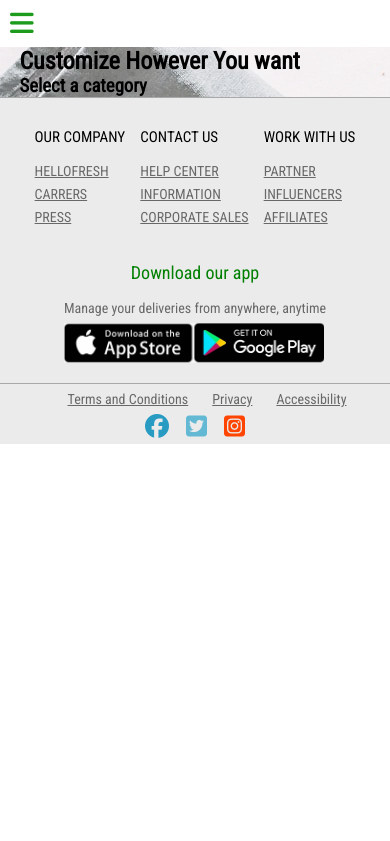
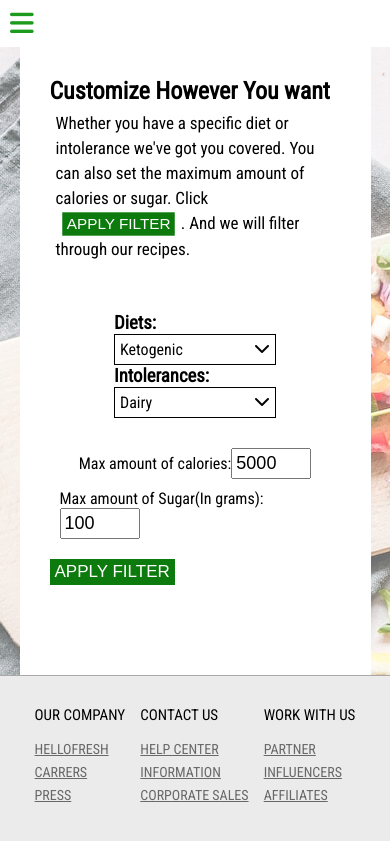
Before and after one commit to Aariq123/modaHou, a React (Create React App) app: page /plans in a window 390 px wide. Shown: the top 841 px of the page. Built offline with nearby package versions, Linux system fonts and the light colour scheme.

Commit message:
6th commit

```diff
--- a/src/components/plans.js
+++ b/src/components/plans.js
@@ -1,33 +1,148 @@
+import { useState } from "react";
+import { diets, intolerances } from "../data";
+import { Context } from "../context/context";
+import { useContext, useEffect } from "react";
+import FoodArray from "./foodArray";
+import Pagination from "./pagination";
+
+
 const Plans = () => {
+    const { key1 } = useContext(Context)
 
-    const key = 'c4ae699af1b04d06840dc3d688d40007'
+    const [ dietName, setDietName ] = useState('ketogenic')
+    const [ intoleranceName, setIntoleranceName ] = useState('dairy')
+    const [ maxCal, setMaxCal ] = useState(5000)
+    const [ maxSugar, setMaxSugar ] = useState(100)
+    const [ dietDropDown, setDietDropDown ] = useState(false)
+    const [ intoleranceDropDown, setIntoleranceDropDown ] = useState(false)
+    const [ loading, setLoading ] = useState(false);
+    const [ foodArray, setFoodArray ] = useState([])
+    const [ displayArray, setDisplayArray ] = useState([]);
+    const [ postsPerPage, setPostPerPage ] = useState(8);
+    const [ currentPage, setCurrentPage ] = useState(1);
+    const [ searchArray, setSearchArray ] = useState([])
 
-/*
-    fetch(`https://api.spoonacular.com/recipes/random?number=1&tags=chinese&apiKey=${key}`)
-    .then(res=> res.json())
-    .then(data=> console.log(data))
-*/
+
+    const closeDropDown = (e) => {
+        if(dietDropDown){
+            if(e.target.className !== 'diet-container'){
+                setDietDropDown(false)
+            }
+        }
+
+        if(intoleranceDropDown){
+            if(e.target.className !== 'diet-container'){
+                setIntoleranceDropDown(false)
+            }
+        }
+    }
+
+    const getRecipes = async () => {
+            setLoading(true)
+            const ligma = await fetch(`https://api.spoonacular.com/recipes/complexSearch?diet=${dietName}&maxCalories=${maxCal}&maxSugar=${maxSugar}&intolerances=${intoleranceName}&number=100&apiKey=${key1}`)
+            const data = await ligma.json()
+            console.log(data)
+
+            setFoodArray(data.results)
+            setLoading(false)
+
+    }
+
+
+    const submit = (e) => {
+        e.preventDefault();
+
+        getRecipes()
+    }
+
+    useEffect(()=>{
+        if(foodArray){
+            const lastItem = currentPage * postsPerPage;
+            const firstItem = lastItem - postsPerPage;
+
+            setDisplayArray(foodArray.slice(firstItem, lastItem))
+        }
+    },[foodArray, currentPage])
+
+
+
+
+
+  const pagination = (num) => {
+    setCurrentPage(num)
+}
+
     return (
+        <div className="container" onClick={closeDropDown}>
         <div className="plans">
-            <div className="container">
                 <h2>Customize However You want</h2>
-            <div className="customize">
-                <div className="categories">
-                    <h3>Select a category</h3>
-                        <div>
-                            <div className="category"></div>
-                            <div className="category"></div>
-                            <div className="category"></div>
-                            <div className="category"></div>
-                            <div className="category"></div>
-                        </div>
-                </div>
-                <div className="total">
-                    <div className="people">
-
+                <p>Whether you have a specific diet or intolerance we've got you covered. You can also set the maximum amount of calories or sugar. Click  <button className="hero-btn">APPLY FILTER</button>. And we will filter through our recipes.</p>
+        <form>
+        <div className="customize">
+                <div>
+                <div className="diets">
+                    <h3>Diets:</h3>
+                    <div className="select-div" onClick={()=> setDietDropDown(!dietDropDown)}>
+                        {dietName}
+                        <i className={!dietDropDown ? "fa-solid fa-chevron-down" : "fa-solid fa-chevron-down none"}></i>
+                        <i className={dietDropDown ? "fa-solid fa-chevron-up" : "fa-solid fa-chevron-up none"}></i>
+                    </div>
+                    <div className={dietDropDown ? "diet-container" : "diet-container none"}>
+                        {diets.map((item,i)=>{
+                                return (
+                                    <div className='diet' key={i} onClick={()=>{
+                                        setDietName(item.diet)
+                                        }}>
+                                      {item.diet}
+                                    </div>
+                                )
+                        })}
                     </div>
                 </div>
+
+                <div className="intolerances">
+                    <h3>Intolerances:</h3>
+                <div className="select-div" onClick={()=> setIntoleranceDropDown(!intoleranceDropDown)}>
+                    {intoleranceName}
+                    <i className={!intoleranceDropDown ? "fa-solid fa-chevron-down" : "fa-solid fa-chevron-down none"}></i>
+                    <i className={intoleranceDropDown ? "fa-solid fa-chevron-up" : "fa-solid fa-chevron-up none"}></i>
+                </div>
+                    <div className={intoleranceDropDown ? "diet-container" : "diet-container none"}>
+                        {intolerances.map((item,i)=>{
+                            return (
+                                <div className="intolerance" key={i} onClick={()=>
+                                setIntoleranceName(item)}>
+                                     {item}
+                                </div>
+                            )
+                        })}
+                    </div>
+                </div>
+                </div>
+
+
+                <div className="num-input">
+                    <div>
+                        <label htmlFor="cal">Max amount of calories:</label>
+                        <input value={maxCal} onChange={(e)=>setMaxCal(e.target.value)} type="number" name="cal"/>
+                    </div>
+                    <div>
+                        <label htmlFor="sugar">Max amount of Sugar(In grams):</label>
+                        <input value={maxSugar} onChange={(e)=>setMaxSugar(e.target.value)} type="number" name="sugar"/>
+                    </div>
+                </div>
+
+                <input type="submit" className="hero-btn" value='APPLY FILTER' onClick={submit}/>
+
             </div>
+            </form>
+
+
+            <div className="category-result">
+                {loading && <h1>Loading...</h1> }
+                {displayArray && <FoodArray displayArray={displayArray}></FoodArray>}
+            </div>
+                {foodArray && <Pagination currentPage={currentPage} array={foodArray} pagination={pagination}></Pagination>}
             </div>
         </div>
      );
--- a/src/data.js
+++ b/src/data.js
@@ -3,3 +3,57 @@
                 'irish', 'italian', 'japanese', 'jewish', 'korean', 'latin american',
                 'mediterranean', 'mexican', 'middle eastern', 'nordic', 'southern',
                 'spanish', 'thai', 'vietnamese'];
+
+
+export const diets = [
+    {
+        diet: 'gluten-free',
+        description:'Eliminating gluten means avoiding wheat, barley, rye, and other gluten-containing grains and foods made from them (or that may have been cross contaminated).'
+    },
+    {
+        diet:'ketogenic',
+        description:'The keto diet is based more on the ratio of fat, protein, and carbs in the diet rather than specific ingredients. Generally speaking, high fat, protein-rich foods are acceptable and high carbohydrate foods are not. The formula we use is 55-80% fat content, 15-35% protein content, and under 10% of carbohydrates.'
+    },
+    {
+        diet:'vegetarian',
+        description:'No ingredients may contain meat or meat by-products, such as bones or gelatin.'
+    },
+    {
+        diet:'lacto-vegetarian',
+        description:'All ingredients must be vegetarian and none of the ingredients can be or contain egg.'
+    },
+    {
+        diet:'ovo-vegetarian',
+        description:'All ingredients must be vegetarian and none of the ingredients can be or contain dairy.'
+    },
+    {
+        diet:'vegan',
+        description:'No ingredients may contain meat or meat by-products, such as bones or gelatin, nor may they contain eggs, dairy, or honey.'
+    },
+    {
+        diet:'pescetarian',
+        description:'Everything is allowed except meat and meat by-products - some pescetarians eat eggs and dairy, some do not.'
+    },
+    {
+        diet:'paleo',
+        description:'Allowed ingredients include meat (especially grass fed), fish, eggs, vegetables, some oils (e.g. coconut and olive oil), and in smaller quantities, fruit, nuts, and sweet potatoes. We also allow honey and maple syrup (popular in Paleo desserts, but strict Paleo followers may disagree). Ingredients not allowed include legumes (e.g. beans and lentils), grains, dairy, refined sugar, and processed foods.'
+    },
+    {
+        diet:'primal',
+        description:'Very similar to Paleo, except dairy is allowed - think raw and full fat milk, butter, ghee, etc.'
+    },
+    {
+        diet:'low-foodmap',
+        description:'FODMAP stands for "fermentable oligo-, di-, mono-saccharides and polyols". Our ontology knows which foods are considered high in these types of carbohydrates (e.g. legumes, wheat, and dairy products)'
+    },
+    {
+        diet:'whole30',
+        description:'Allowed ingredients include meat, fish/seafood, eggs, vegetables, fresh fruit, coconut oil, olive oil, small amounts of dried fruit and nuts/seeds. Ingredients not allowed include added sweeteners (natural and artificial, except small amounts of fruit juice), dairy (except clarified butter or ghee), alcohol, grains, legumes (except green beans, sugar snap peas, and snow peas), and food additives, such as carrageenan, MSG, and sulfites.'
+    }
+ ]
+
+
+
+export const intolerances =[
+    'dairy', 'egg', 'gluten', 'grain', 'peanut', 'seafood', 'sesame', 'shellfish', 'soy', 'sulfite', 'tree-nut', 'wheat'
+]
--- a/src/index.css
+++ b/src/index.css
@@ -62,7 +62,7 @@
 .login-btn{
   font-size: 19px;
   color: white;
-  background-color: rgb(12, 122, 12); ;
+  background-color: rgb(12, 122, 12);
   padding: 3px 10px;
   border: none;
   border-radius: 10px;
@@ -79,6 +79,90 @@
   font-size: 27px;
   display: none;
 }
+
+
+
+
+/*//////// plans ////////*/
+
+.customize{
+  margin-top: 50px;
+}
+
+.plans > p{
+  line-height: 25px;
+  margin: 6px;
+  font-size: 18px;
+}
+
+.customize > div{
+  display: flex;
+  justify-content: space-evenly;
+}
+
+.plans{
+  background-color: white;
+  padding: 30px;
+}
+
+.none{
+  display: none;
+}
+
+.diet-container{
+  width: 160px;
+  border: 1px solid black;
+}
+
+.select-div{
+  width: 150px;
+  border: 1px solid black;
+  display: flex;
+  justify-content: space-between;
+  padding: 5px;
+  text-transform: capitalize;
+}
+
+.diet, .intolerance{
+  padding: 5px;
+  text-transform: capitalize;
+  cursor: pointer;
+}
+
+.diet:hover, .intolerance:hover{
+  background-color: rgb(13, 156, 13);
+  color: white;
+}
+
+.plans p > .hero-btn{
+  cursor:default;
+  transform: scale(.9);
+}
+
+.customize .hero-btn:hover{
+  transform: scale(.98);
+}
+
+.plans .hero-btn{
+  font-size: 17px;
+  padding: 3px 5px;
+  border-radius: 0;
+}
+
+.num-input{
+  margin: 20px 10px;
+}
+
+.num-input input{
+  padding: 3px;
+  font-size: 18px;
+  width: 70px;
+}
+
+.num-input div{
+  margin-top: 10px;
+}
+
 
 /* ///// Hero ?///////  */
 
@@ -861,6 +945,15 @@
   .footer2 > div:nth-child(1){
     width: 90%;
   }
+
+  .plans > p{
+    font-size: 17px;
+  }
+
+  .customize > div{
+    flex-direction: column;
+    align-items: center;
+  }
 }
 
 
```
